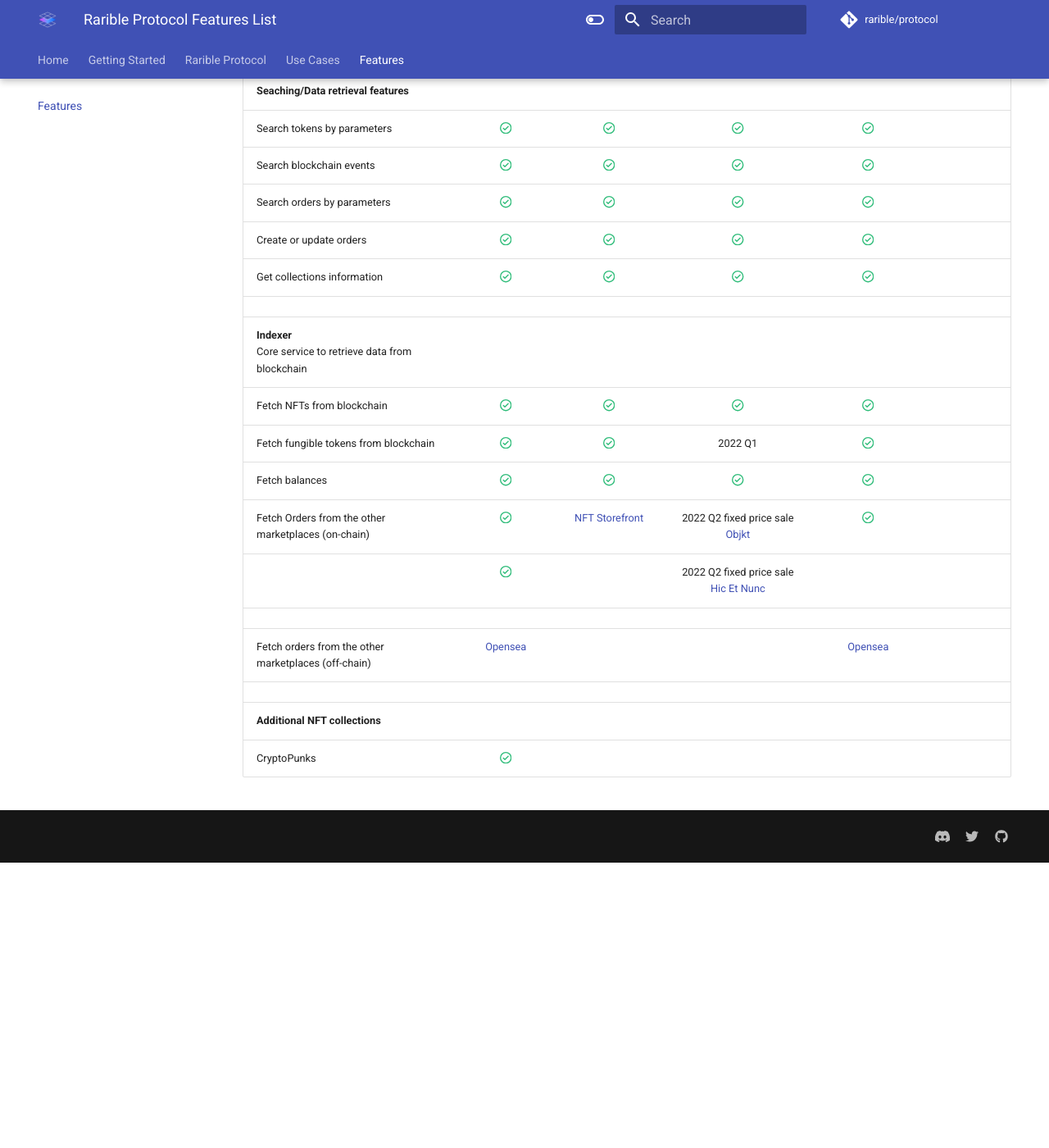
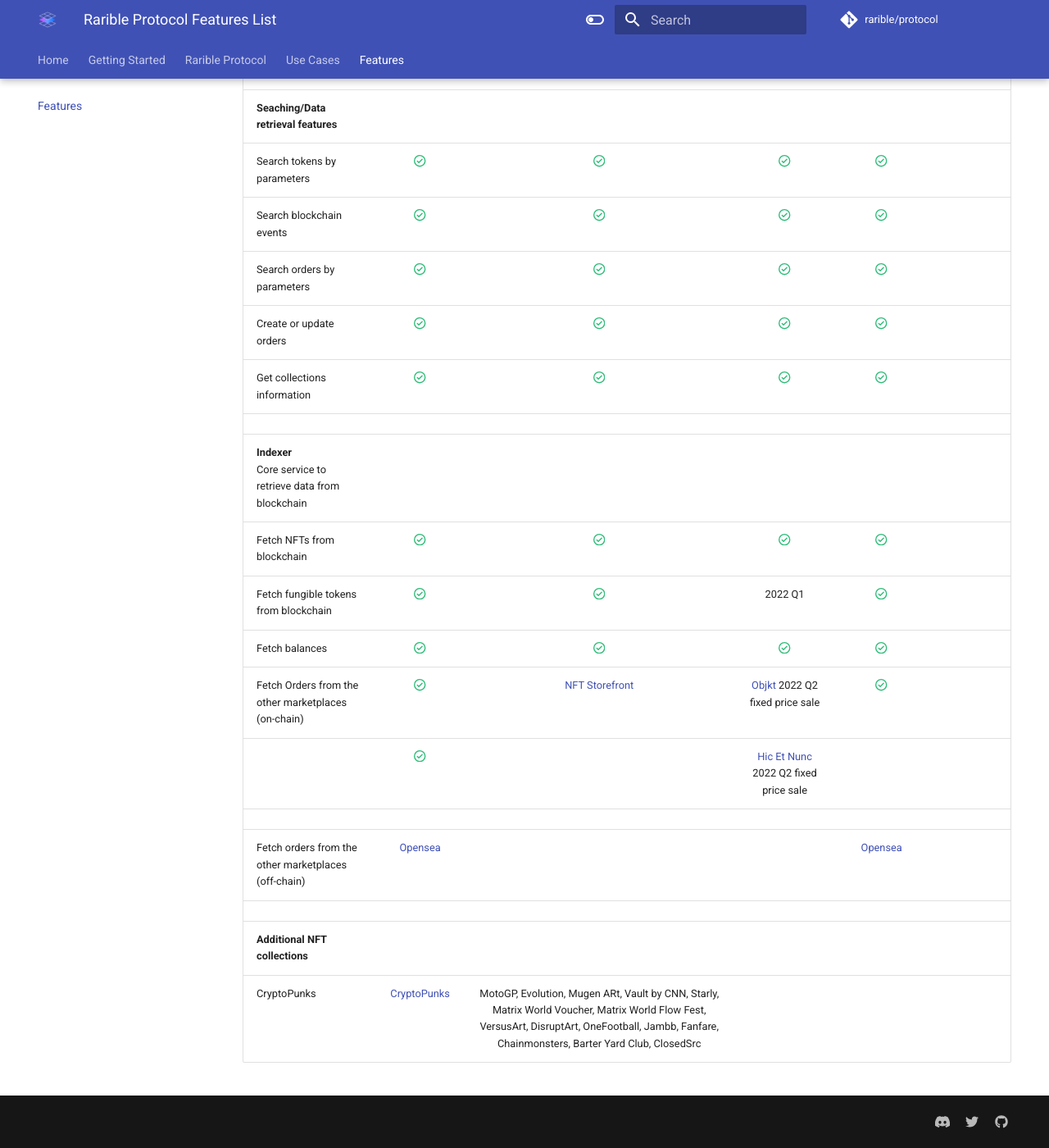
Before and after one commit to rarible/protocol, an MkDocs documentation site: the page built from docs/features.md, in a window 1280 px wide and 1400 px high, scrolled down 883 px. Shown: the whole window at 82% size. Built offline with MkDocs 1.6.1 and Material for MkDocs 9.7.7, drawn with Linux system fonts in a browser that asks for light colours; comment, search, counter and statistics services are not loaded; before the commit the page ends 1935 px from its top, so only the background shows below that.

Commit message:
flow collections listed

```diff
--- a/docs/features.md
+++ b/docs/features.md
@@ -32,10 +32,10 @@
 | Fetch NFTs from blockchain                                    |                                  :octicons-check-circle-16:{ .check }                                  |                                :octicons-check-circle-16:{ .check }                                |                            :octicons-check-circle-16:{ .check }                            |                                  :octicons-check-circle-16:{ .check }                                  |                          |
 | Fetch fungible tokens from blockchain                         |                                  :octicons-check-circle-16:{ .check }                                  |                                :octicons-check-circle-16:{ .check }                                |                                          2022 Q1                                           |                                  :octicons-check-circle-16:{ .check }                                  |                          |
 | Fetch balances                                                |                                  :octicons-check-circle-16:{ .check }                                  |                                :octicons-check-circle-16:{ .check }                                |                            :octicons-check-circle-16:{ .check }                            |                                  :octicons-check-circle-16:{ .check }                                  |                          |
-| Fetch Orders from the other marketplaces (on-chain)         |                                  :octicons-check-circle-16:{ .check }                                  |                       [NFT Storefront](https://github.com/onflow/nft-storefront)                   |2022 Q2 fixed price sale [Objkt](https://tzkt.io/KT1WvzYHCNBvDSdwafTHv7nJ1dWmZ8GCYuuC/operations/)|                                  :octicons-check-circle-16:{ .check }                            |                          |
-|                                                               |                                  :octicons-check-circle-16:{ .check }                                  |                                                                                                    |2022 Q2 fixed price sale [Hic Et Nunc](https://tzkt.io/KT1HbQepzV1nVGg8QVznG7z4RcHseD5kwqBn/operations/)|                                                                                            |                          |
+| Fetch Orders from the other marketplaces (on-chain)           |                                  :octicons-check-circle-16:{ .check }                                  |                       [NFT Storefront](https://github.com/onflow/nft-storefront)                   |[Objkt](https://tzkt.io/KT1WvzYHCNBvDSdwafTHv7nJ1dWmZ8GCYuuC/operations/) 2022 Q2 fixed price sale|                                  :octicons-check-circle-16:{ .check }                            |                          |
+|                                                               |                                  :octicons-check-circle-16:{ .check }                                  |                                                                                                    |[Hic Et Nunc](https://tzkt.io/KT1HbQepzV1nVGg8QVznG7z4RcHseD5kwqBn/operations/) 2022 Q2 fixed price sale|                                                                                            |                          |
 |                                                               |                                                                                                        |                                                                                                    |                                                                                            |                                                                                                        |                          |
-| Fetch orders from the other marketplaces (off-chain)        |                                     [Opensea](https://opensea.io)                                      |                                                                                                    |                                                                                            |                                     [Opensea](https://opensea.io)                                      |                          |
+| Fetch orders from the other marketplaces (off-chain)          |                                     [Opensea](https://opensea.io)                                      |                                                                                                    |                                                                                            |                                     [Opensea](https://opensea.io)                                      |                          |
 |                                                               |                                                                                                        |                                                                                                    |                                                                                            |                                                                                                        |                          |
 | **Additional NFT collections**                                |                                                                                                        |                                                                                                    |                                                                                            |                                                                                                        |                          |
-| CryptoPunks                                                   |                                  :octicons-check-circle-16:{ .check }                                  |                                                                                                    |                                                                                            |                                                                                                        |                          |
+| CryptoPunks                                                   |                         [CryptoPunks](https://www.larvalabs.com/cryptopunks)                           |MotoGP, Evolution, Mugen ARt, Vault by CNN, Starly, Matrix World Voucher, Matrix World Flow Fest, VersusArt, DisruptArt, OneFootball, Jambb, Fanfare, Chainmonsters, Barter Yard Club, ClosedSrc|                                                                                            |                                                                                                        |                          |
```
